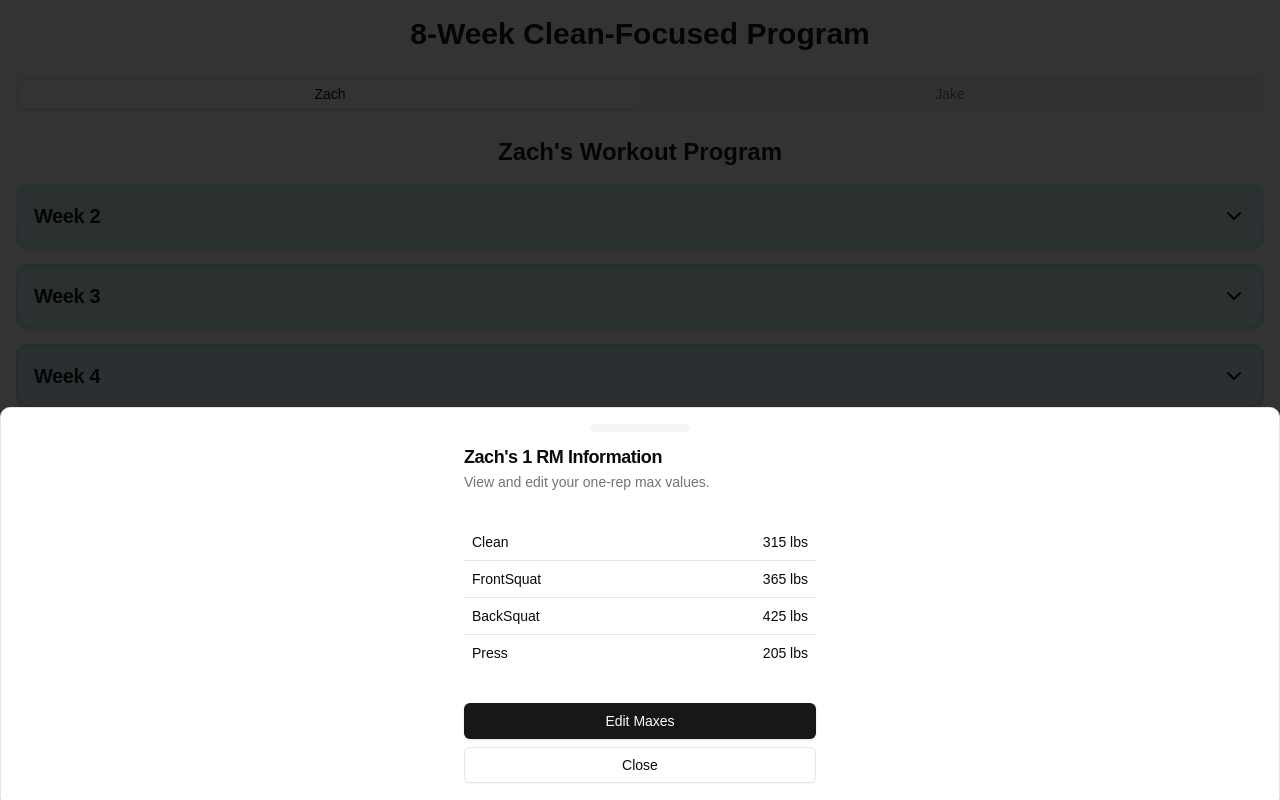
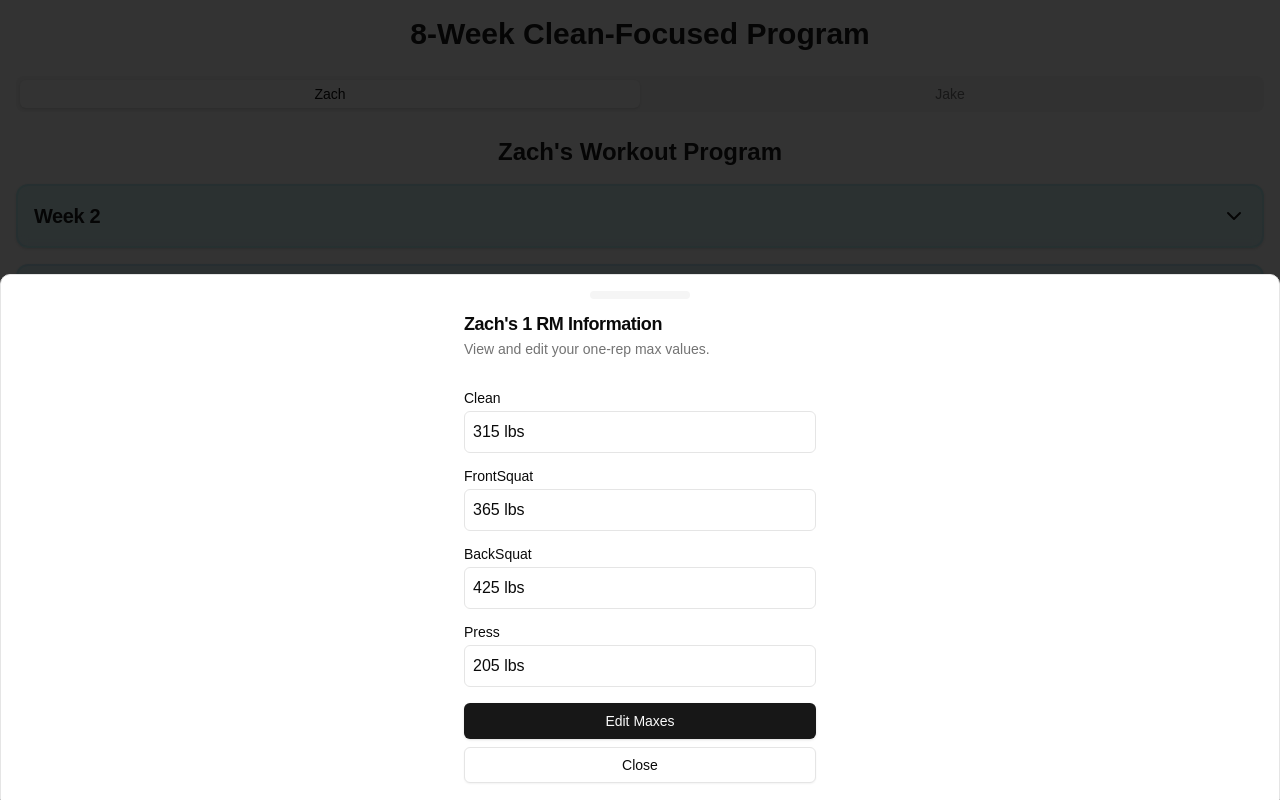
Before and after one commit to zacharyst10/workout-tracker, a Next.js app: page / in a window 1280 px wide. Both pictures are taken after a click on the button "View 1 RM Information". Built offline with nearby package versions, Linux system fonts and the light colour scheme.

Commit message:
fixed drawer i think

```diff
--- /dev/null
+++ b/components/ui/label.tsx
@@ -0,0 +1,26 @@
+"use client"
+
+import * as React from "react"
+import * as LabelPrimitive from "@radix-ui/react-label"
+import { cva, type VariantProps } from "class-variance-authority"
+
+import { cn } from "@/lib/utils"
+
+const labelVariants = cva(
+  "text-sm font-medium leading-none peer-disabled:cursor-not-allowed peer-disabled:opacity-70"
+)
+
+const Label = React.forwardRef<
+  React.ElementRef<typeof LabelPrimitive.Root>,
+  React.ComponentPropsWithoutRef<typeof LabelPrimitive.Root> &
+    VariantProps<typeof labelVariants>
+>(({ className, ...props }, ref) => (
+  <LabelPrimitive.Root
+    ref={ref}
+    className={cn(labelVariants(), className)}
+    {...props}
+  />
+))
+Label.displayName = LabelPrimitive.Root.displayName
+
+export { Label }
--- a/components/workout-program.tsx
+++ b/components/workout-program.tsx
@@ -32,6 +32,7 @@ import {
   DrawerTitle,
   DrawerTrigger,
 } from "@/components/ui/drawer";
+import { Label } from "@/components/ui/label";
 import { workoutData } from "@/lib/workouts-data";
 
 type User = "Zach" | "Jake";
@@ -61,13 +62,13 @@ const defaultUserMaxes: AllUserMaxes = {
     press: 185,
   },
 };
-
 function MaxesDrawer({ activeUser }: { activeUser: User }) {
   const [userMaxes, setUserMaxes] = useState<AllUserMaxes>(defaultUserMaxes);
   const [editMode, setEditMode] = useState(false);
   const [tempMaxes, setTempMaxes] = useState<UserMaxes>(
     defaultUserMaxes[activeUser]
   );
+  const [isOpen, setIsOpen] = useState(false);
 
   useEffect(() => {
     const storedMaxes = localStorage.getItem("userMaxes");
@@ -98,17 +99,17 @@ function MaxesDrawer({ activeUser }: { activeUser: User }) {
   };
 
   return (
-    <Drawer>
+    <Drawer open={isOpen} onOpenChange={setIsOpen}>
       <DrawerTrigger asChild>
         <Button
           variant="outline"
-          className="fixed bottom-4 right-4 h-12 w-12 rounded-full border-2 border-primary p-0"
+          className="fixed bottom-4 right-4 h-12 w-12 rounded-full p-0"
         >
           <Dumbbell className="h-6 w-6" />
           <span className="sr-only">View 1 RM Information</span>
         </Button>
       </DrawerTrigger>
-      <DrawerContent>
+      <DrawerContent className="h-[85vh] sm:h-auto">
         <div className="mx-auto w-full max-w-sm">
           <DrawerHeader>
             <DrawerTitle>{activeUser}&apos;s 1 RM Information</DrawerTitle>
@@ -116,18 +117,18 @@ function MaxesDrawer({ activeUser }: { activeUser: User }) {
               View and edit your one-rep max values.
             </DrawerDescription>
           </DrawerHeader>
-          <div className="p-4">
-            <Table>
-              <TableBody>
+          <div className="p-4 pb-0">
+            <div className="space-y-4">
               {Object.entries(userMaxes[activeUser]).map(
                 ([exercise, weight]) => (
-                    <TableRow key={exercise}>
-                      <TableCell className="py-2 font-medium">
+                  <div key={exercise} className="flex flex-col space-y-1.5">
+                    <Label htmlFor={exercise}>
                       {exercise.charAt(0).toUpperCase() + exercise.slice(1)}
-                      </TableCell>
-                      <TableCell className="py-2 text-right">
+                    </Label>
+                    <div className="flex items-center space-x-2">
                       {editMode ? (
                         <Input
+                          id={exercise}
                           type="number"
                           value={tempMaxes[exercise as keyof UserMaxes]}
                           onChange={(e) =>
@@ -136,17 +137,18 @@ function MaxesDrawer({ activeUser }: { activeUser: User }) {
                               e.target.value
                             )
                           }
-                            className="w-20 text-right"
+                          className="flex-1"
                         />
                       ) : (
-                          `${weight} lbs`
+                        <div className="flex-1 p-2 border rounded-md">
+                          {weight} lbs
+                        </div>
                       )}
-                      </TableCell>
-                    </TableRow>
+                    </div>
+                  </div>
                 )
               )}
-              </TableBody>
-            </Table>
+            </div>
           </div>
           <DrawerFooter>
             {editMode ? (
--- a/package.json
+++ b/package.json
@@ -12,6 +12,7 @@
     "@radix-ui/react-checkbox": "^1.1.2",
     "@radix-ui/react-dialog": "^1.1.2",
     "@radix-ui/react-icons": "^1.3.0",
+    "@radix-ui/react-label": "^2.1.0",
     "@radix-ui/react-scroll-area": "^1.2.0",
     "@radix-ui/react-slot": "^1.1.0",
     "@radix-ui/react-tabs": "^1.1.1",
```
Also changed, not shown: 1 other file (tests, documents, lock files or other folders). Lines whose indentation alone changed are shown as unchanged.
